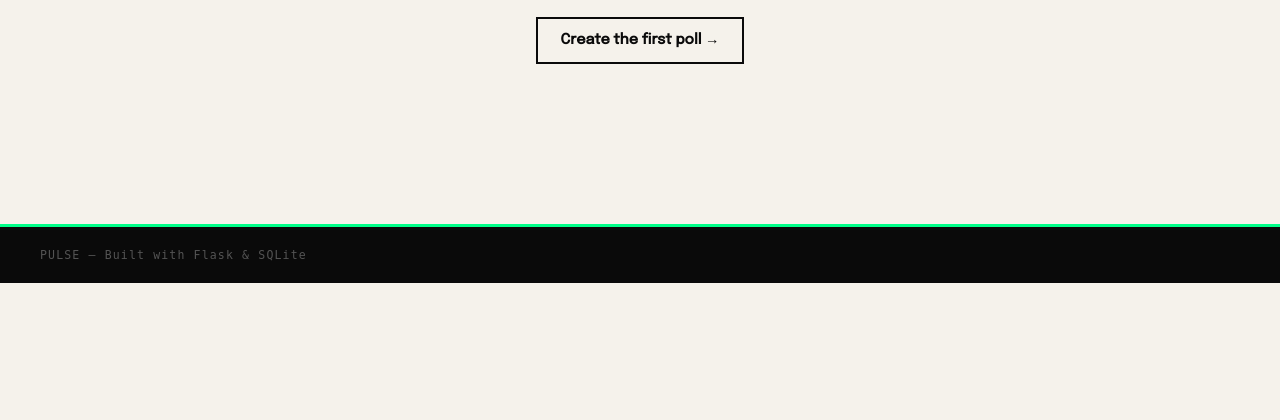
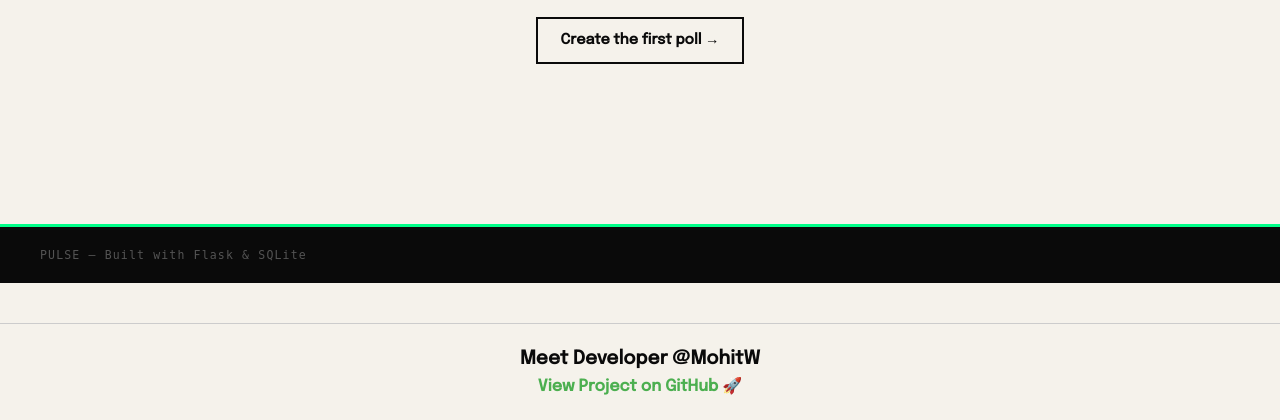
Before and after one commit to MohitWOGX/Pulse_P0LL, a Flask app: page / in a window 1280 px wide. Shown: the part 951-1371 px from the top of the page. Before the commit the page ends 1234 px from the top, so only its background shows below. Run offline with Flask 3, Linux system fonts and the light colour scheme; data that the repository does not hold is empty; some web fonts are replaced.

Commit message:
Update base.html

```diff
--- a/templates/base.html
+++ b/templates/base.html
@@ -39,5 +39,11 @@
   </footer>
 
   <script src="{{ url_for('static', filename='js/app.js') }}"></script>
+  <div style="text-align:center; margin-top:40px; padding:20px; border-top:1px solid #ccc;">
+    <h3>Meet Developer @MohitW</h3>
+    <a href="https://github.com/MohitWOGX/Pulse_P0LL" target="_blank" style="text-decoration:none; color:#4CAF50; font-weight:bold;">
+        View Project on GitHub 🚀
+    </a>
+</div>
 </body>
 </html>
```
